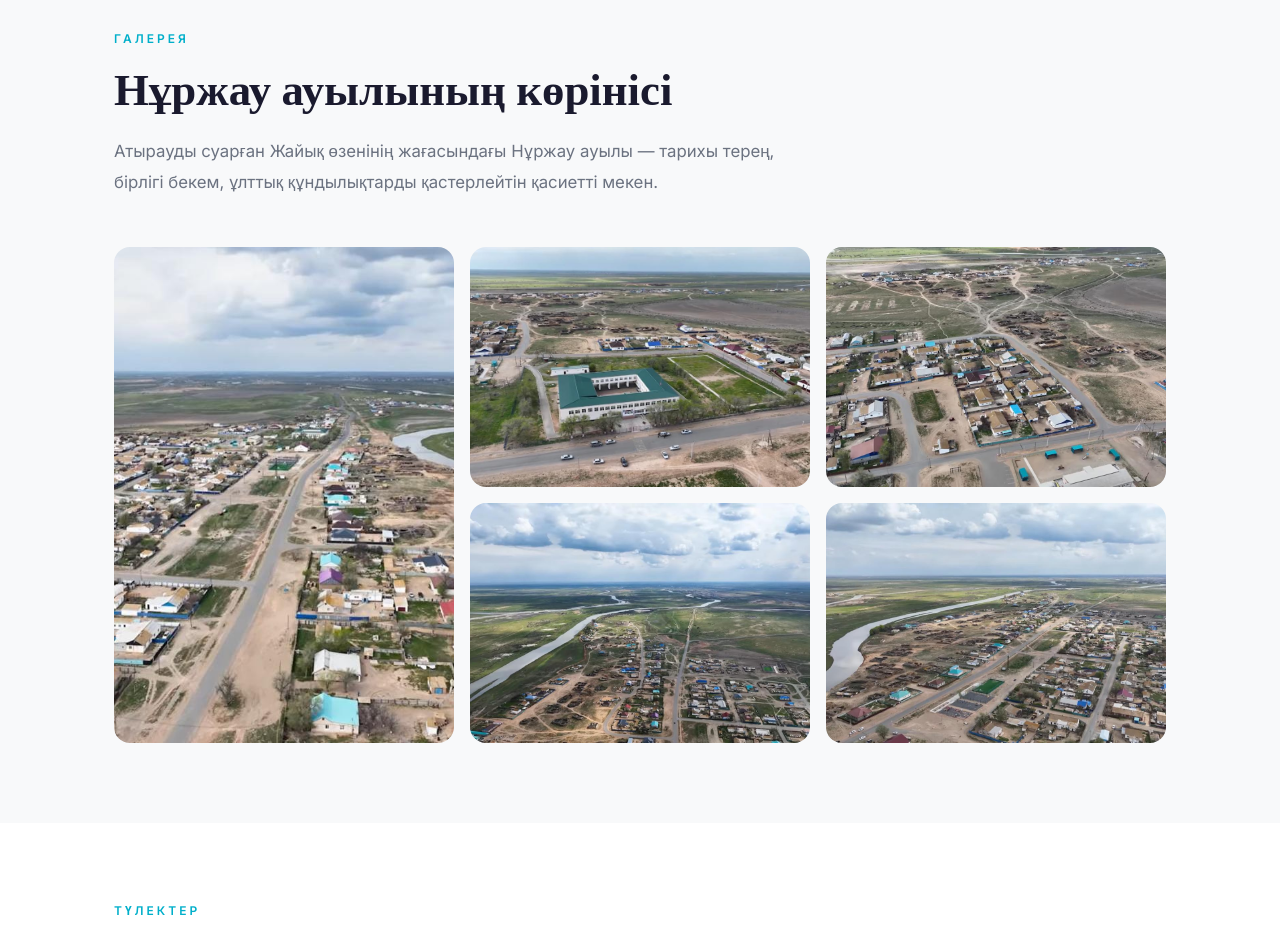
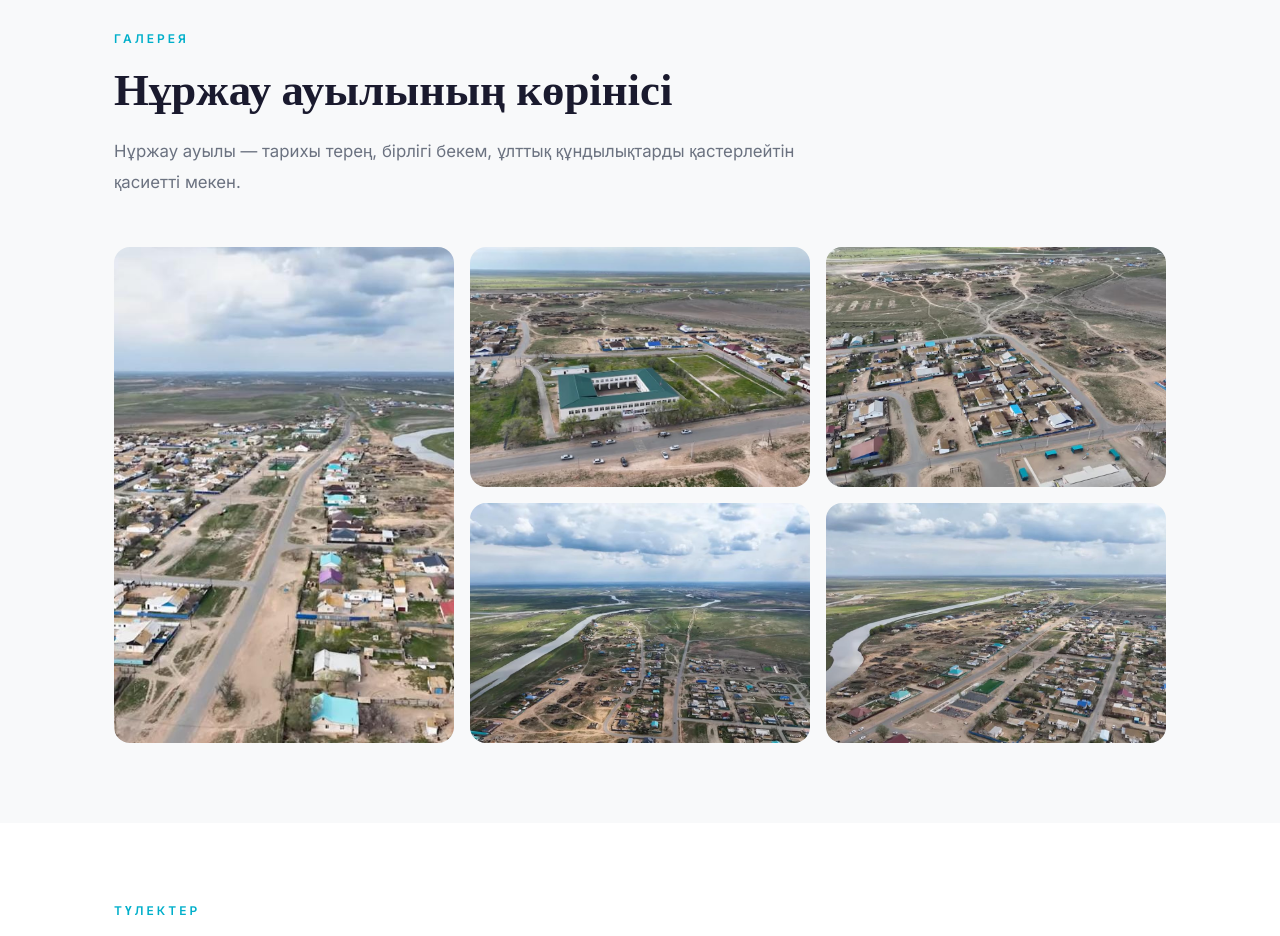
Before and after one commit to Nurzhan-Zhumabekov/Nurzhau, a plain HTML site: page Desktop/site/index.html in a window 1280 px wide. Shown: the part 2340-3276 px from the top of the page. Drawn offline with nearby package versions, Linux system fonts and the light colour scheme.

Commit message:
Update site content
Co-Authored-By: Claude Sonnet 4.6 <noreply@anthropic.com>

```diff
--- a/Desktop/site/index.html
+++ b/Desktop/site/index.html
@@ -141,7 +141,7 @@
       <div class="section-label">Галерея</div>
       <h2 class="section-title">Нұржау ауылының көрінісі</h2>
       <p class="section-desc">
-        Атырауды суарған Жайық өзенінің жағасындағы Нұржау ауылы — тарихы терең,
+        Нұржау ауылы — тарихы терең,
         бірлігі бекем, ұлттық құндылықтарды қастерлейтін қасиетті мекен.
       </p>
     </div>
```
